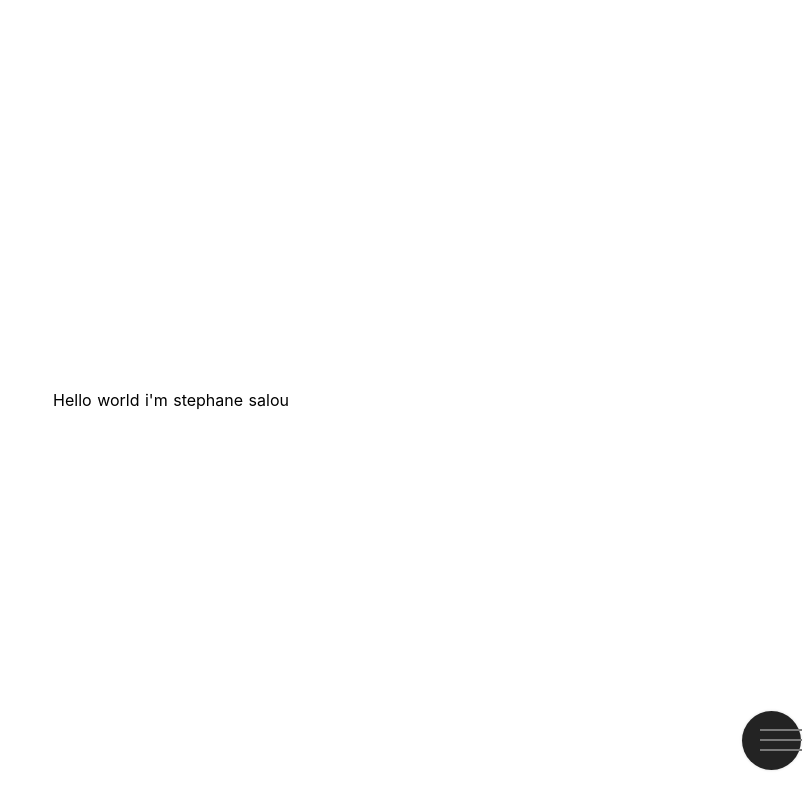
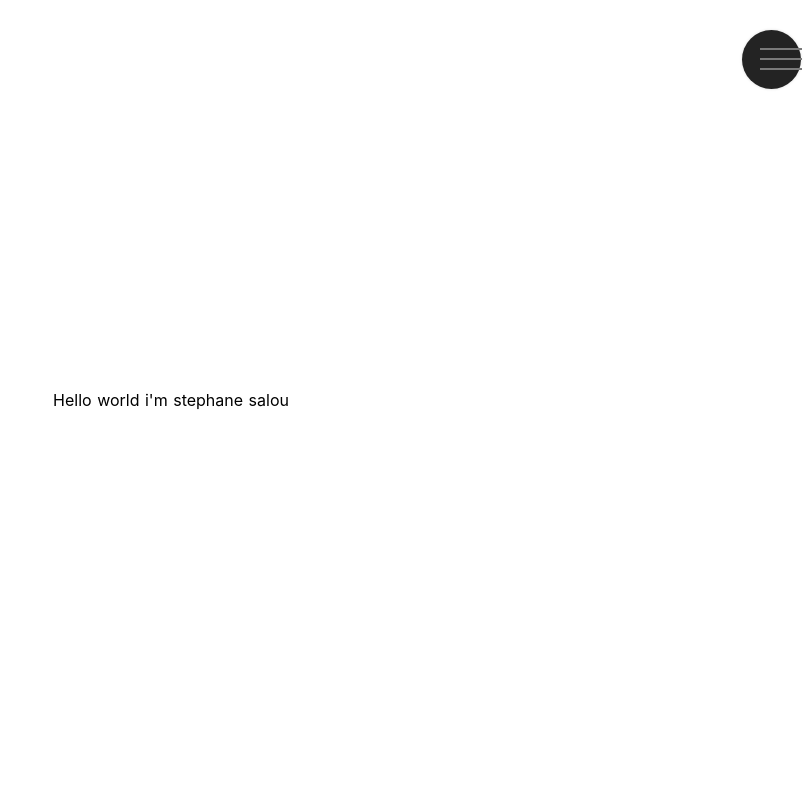
Before and after one commit to stephsalou/stephsalou, a Nuxt app: page / in a window 1280 px wide. Shown: the whole page, without its empty margins (469-1280 px from the left). Built offline with nearby package versions, Linux system fonts and the light colour scheme.

Commit message:
--- Auto-Git Commit ---

```diff
--- a/components/mobile/top-bar/top-bar.css
+++ b/components/mobile/top-bar/top-bar.css
@@ -1,7 +1,7 @@
 .burger {
   right: 10px;
-  top: auto;
-  bottom: 30px;
+  top: 30px;
+  bottom: auto;
   position: fixed;
   background-color: #232323;
   border-radius: 50%;
@@ -9,6 +9,7 @@
   box-shadow: 0 0 3px rgba(0, 0, 0, 0.15);
   width: 59px;
   height: 59px;
+  box-sizing: border-box;
 }
 .burger i {
   display: block;
@@ -16,4 +17,5 @@
   height: 2px;
   margin: 8px;
   background-color: #7a7a7a;
+  box-sizing: border-box;
 }
```
Also changed, not shown: .autogit/logs/log-15-0-2021-15-47-27.txt (added).
